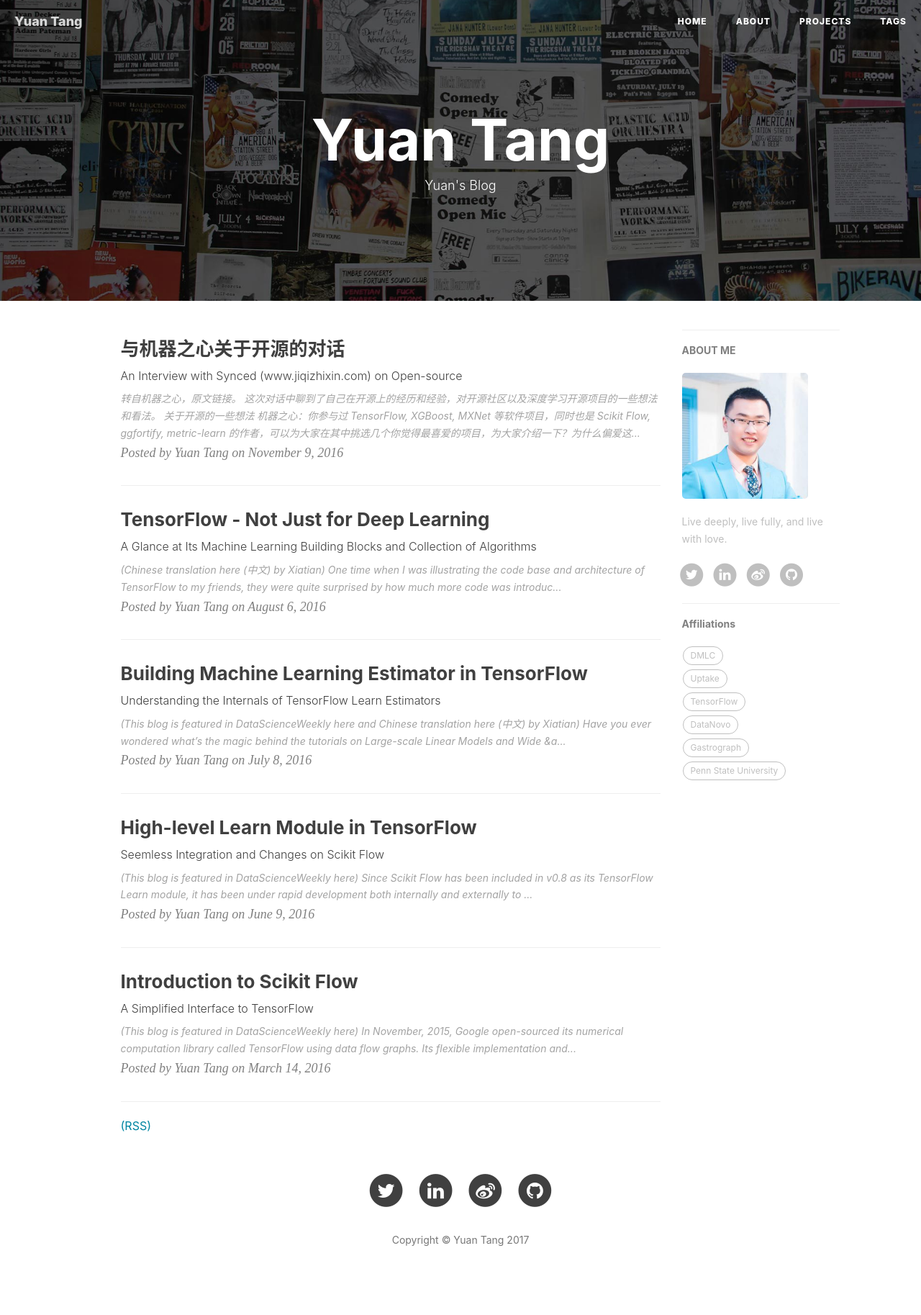
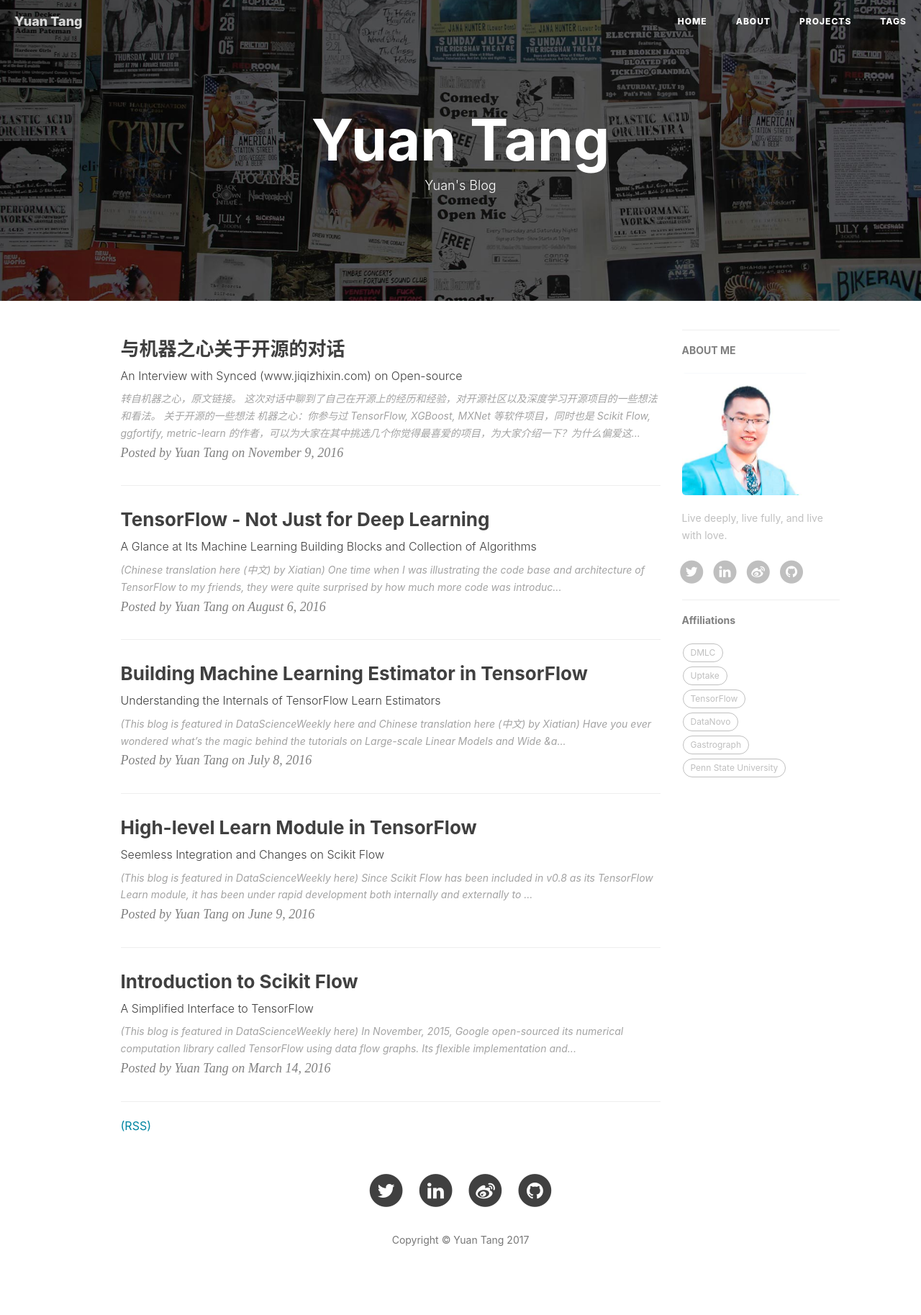
Before and after one commit to terrytangyuan/terrytangyuan.github.com, a Jekyll site: the page built from index.html, in a window 1280 px wide. Shown: the whole page at 72% size. Built offline with Jekyll 4.4.1, drawn with Linux system fonts in a browser that asks for light colours; nearby versions of some CDN libraries; the list of posts is cut into pages by our own code; comment, search, counter and statistics services are not loaded.

Commit message:
Update _config.yml

```diff
--- a/_config.yml
+++ b/_config.yml
@@ -60,7 +60,7 @@
 # Sidebar settings
 sidebar: true                           # whether or not using Sidebar.
 sidebar-about-description: "Live deeply, live fully, and live with love."
-sidebar-avatar: /img/final_prof_pic.png      # use absolute URL, seeing it's used in both `/` and `/about/`
+sidebar-avatar: /img/final_prof_pic_2.png      # use absolute URL, seeing it's used in both `/` and `/about/`
 
 
 
```
